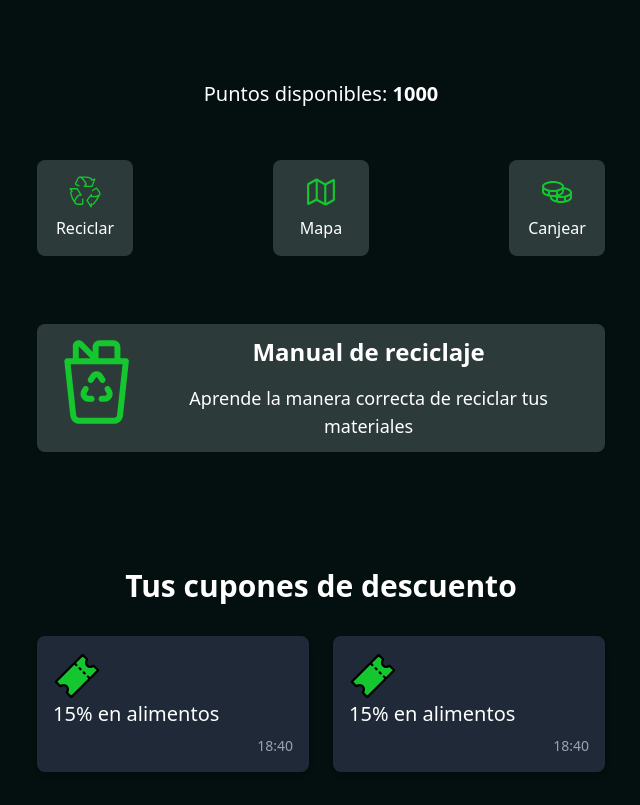
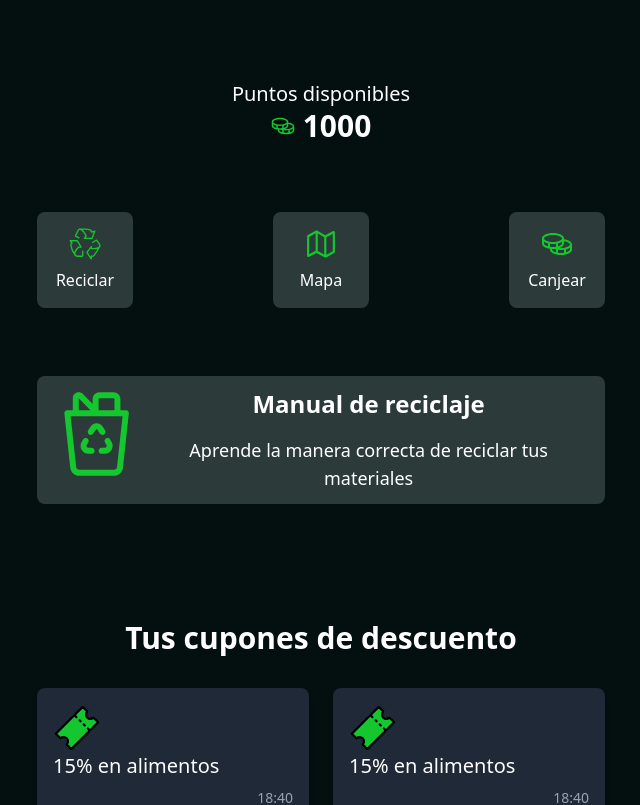
Before and after one commit to MatiasAguirre26/reciclaje-final, a Next.js app: page /dashboard in a window 1280 px wide. Shown: the top 805 px of the page, without its empty margins (319-959 px from the left). Built offline with nearby package versions, Linux system fonts and the light colour scheme; no server answers.

Commit message:
cambiando el div de puntos disponibles para que sea igual a del rewards

```diff
--- a/src/app/dashboard/page.js
+++ b/src/app/dashboard/page.js
@@ -3,7 +3,7 @@
 import Navbar from '@/components/navbar';
 import Link from 'next/link';
 import { useSession } from "next-auth/react";
-
+import useRewardStore from '@/app/stores/useRewardStore';
 import MapIcon from '/public/icons/map.svg';
 import RecycleIcon from '/public/icons/recycle.svg';
 import CoinsIcon from '/public/icons/coins.svg';
@@ -13,13 +13,21 @@ import ManualIcon from '/public/icons/manual-icon.svg';
 export default function Dashboard() {
   const { data } = useSession();
   console.log(data);
+  const userPoints = useRewardStore((state) => state.userPoints);
 
   return (
     <div className="container mx-auto max-w-[600px] px-4 grid gap-[20px] justify-center my-8 text-white">
       {/* Header */}
       <header className="my-8 text-center">
         {/* <h1 className="text-4xl font-bold">Hola, </h1> */}
-        <p className="mt-4 text-xl">Puntos disponibles: <span className="font-bold">1000</span></p>
+        {/* <p className="mt-4 text-xl">Puntos disponibles: <span className="font-bold">1000</span></p> */}
+        <div className="flex flex-col items-center justify-between p-4 rounded-lg">
+        <h4 className='text-xl text-center'>Puntos disponibles</h4>
+        <div className="flex items-center">
+          <CoinsIcon className="w-6 h-6 text-[--color-primary]" />
+          <p className="ml-2 text-3xl font-bold">{userPoints}</p>
+        </div>
+      </div>
       </header>
 
       {/* Navigation */}
```
